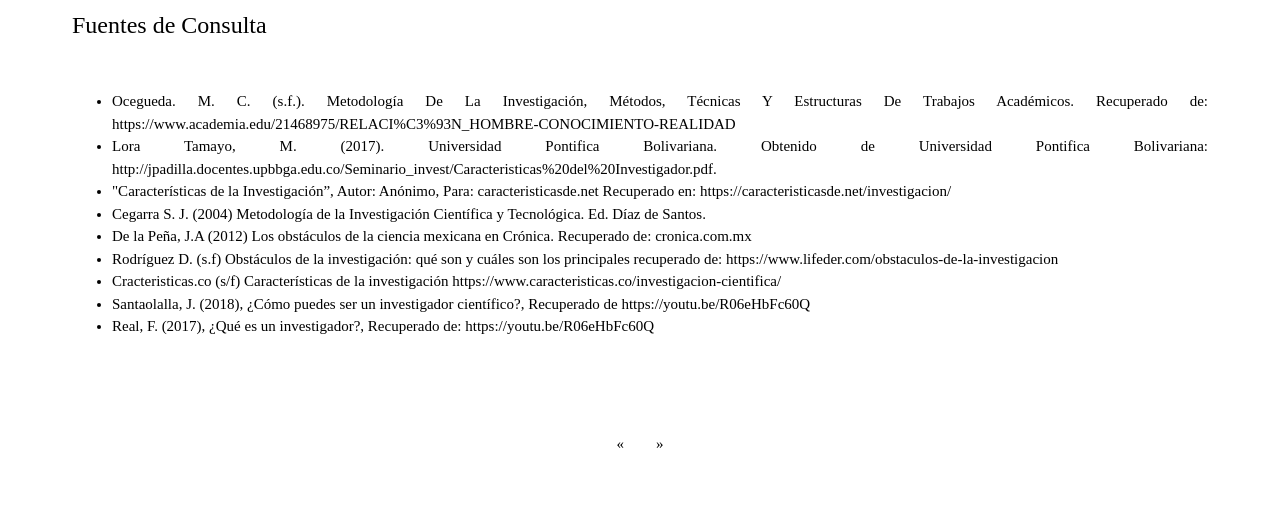
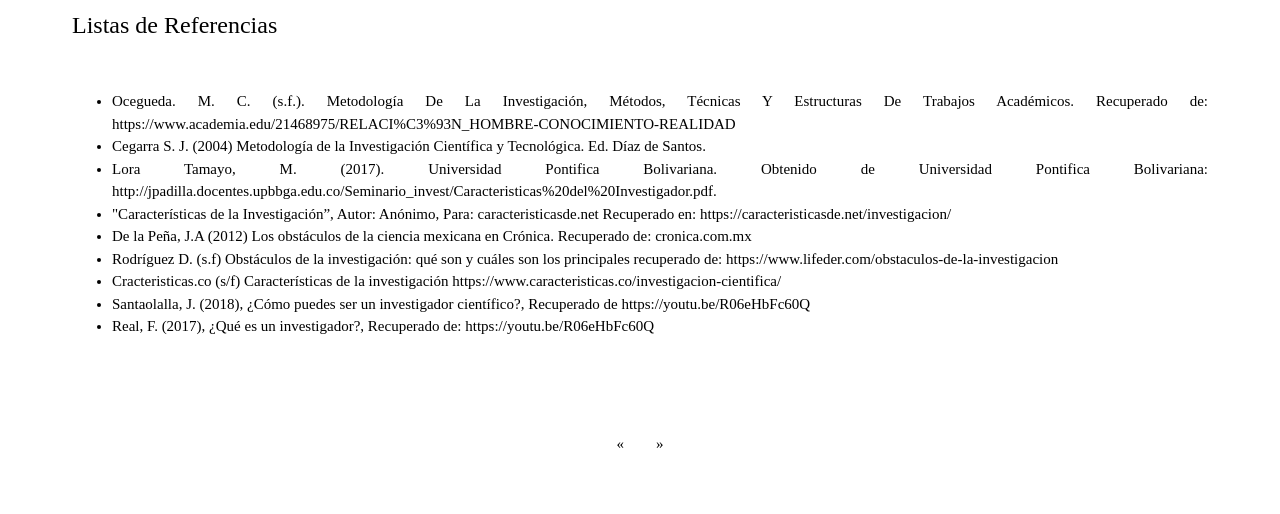
Before and after one commit to FundamentosDeInvestigacion/Unidades-15, a plain HTML site: page index.html in a window 1280 px wide. Shown: the part 3982-4496 px from the top of the page. Drawn offline with nearby package versions, Linux system fonts and the light colour scheme.

Commit message:
Update index.html

```diff
--- a/index.html
+++ b/index.html
@@ -167,14 +167,15 @@ Algo que puede entorpecer una investigación es que el investigador se empeñe e
 
 
 
-<div id="Biblio"><h3>Fuentes de Consulta</h3><br>
+<div id="Biblio"><h3>Listas de Referencias</h3><br>
     <ul>
         <li>Ocegueda. M. C. (s.f.). Metodología De La Investigación, Métodos, Técnicas Y Estructuras De Trabajos Académicos. Recuperado de:
 https://www.academia.edu/21468975/RELACI%C3%93N_HOMBRE-CONOCIMIENTO-REALIDAD
 
+            <li>Cegarra S. J. (2004) Metodología de la Investigación Científica y Tecnológica. Ed. Díaz de   Santos.</li>
         </li><li>Lora Tamayo, M. (2017). Universidad Pontifica Bolivariana. Obtenido de Universidad Pontifica Bolivariana: http://jpadilla.docentes.upbbga.edu.co/Seminario_invest/Caracteristicas%20del%20Investigador.pdf.</li>
         <li>"Características de la Investigación”, Autor: Anónimo, Para: caracteristicasde.net Recuperado en: https://caracteristicasde.net/investigacion/</li>
-        <li>Cegarra S. J. (2004) Metodología de la Investigación Científica y Tecnológica. Ed. Díaz de   Santos.</li>
+
         <li>De la Peña, J.A (2012) Los obstáculos de la ciencia mexicana en Crónica. Recuperado de: cronica.com.mx</li>
         <li>Rodríguez D. (s.f) Obstáculos de la investigación: qué son y cuáles son los principales recuperado de: https://www.lifeder.com/obstaculos-de-la-investigacion</li>
         <li>Cracteristicas.co (s/f) Características de la investigación https://www.caracteristicas.co/investigacion-cientifica/</li>
```
